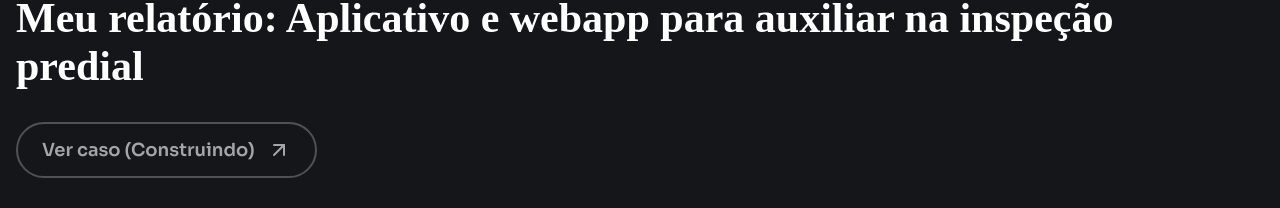
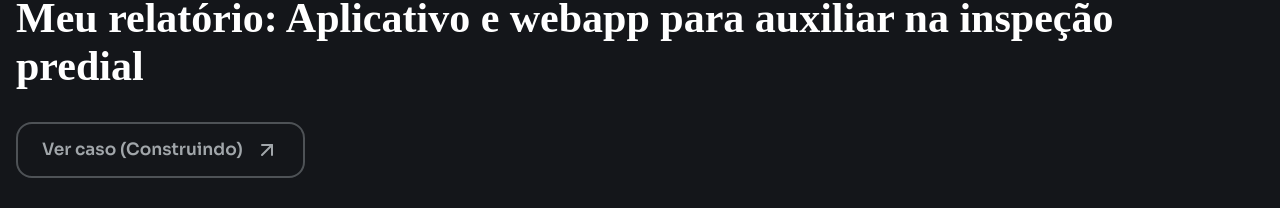
Before and after one commit to paulojanai/my-website-react, a React (Vite) app: page / in a window 1280 px wide. Shown: the part 1140-1348 px from the top of the page. Built offline with nearby package versions, Linux system fonts and the light colour scheme; a web font is replaced by a local one.

Commit message:
style: border radius button changed

```diff
--- a/src/scss/_typography.scss
+++ b/src/scss/_typography.scss
@@ -157,11 +157,11 @@ h5 {
 }
 
 @mixin typography-button() {
-  font-size: 1.8rem;
+  font-size: 1.7rem;
   font-weight: 600;
 
   @include responsive(768px) {
-    font-size: 1.6rem;
+    font-size: 1.5rem;
   }
 }
 
--- a/src/scss/components/_link.scss
+++ b/src/scss/components/_link.scss
@@ -4,7 +4,6 @@ a {
     gap: 0.8rem;
 
     span {
-
       @include typography-link();
       color: $grayscale-50;
       @include expand_border_link($grayscale-50);
--- a/src/scss/components/button/_button-icon.scss
+++ b/src/scss/components/button/_button-icon.scss
@@ -1,7 +1,7 @@
 .btn-icon-primary {
   background-color: $grayscale-600;
   @include flex(row, center, center);
-  border-radius: 0.8rem;
+  border-radius: 1rem;
   height: 4.8rem;
   width: 4.8rem;
   transition: all 0.3s;
--- a/src/scss/components/button/_button.scss
+++ b/src/scss/components/button/_button.scss
@@ -4,7 +4,7 @@
   gap: 1.2rem;
   padding: 0rem 2.4rem;
   border: 2px solid $grayscale-400;
-  border-radius: 9rem;
+  border-radius: 1.6rem;
   transition: all 0.3s;
   cursor: pointer;
 
--- a/src/scss/components/ui/_header.scss
+++ b/src/scss/components/ui/_header.scss
@@ -86,7 +86,7 @@ header {
 
     .menu-icon,
     .close {
-      border-radius: 0.8rem;
+      border-radius: 1.2rem;
       padding: 0.8rem 1.2rem;
       cursor: pointer;
       color: $grayscale-50;
```
